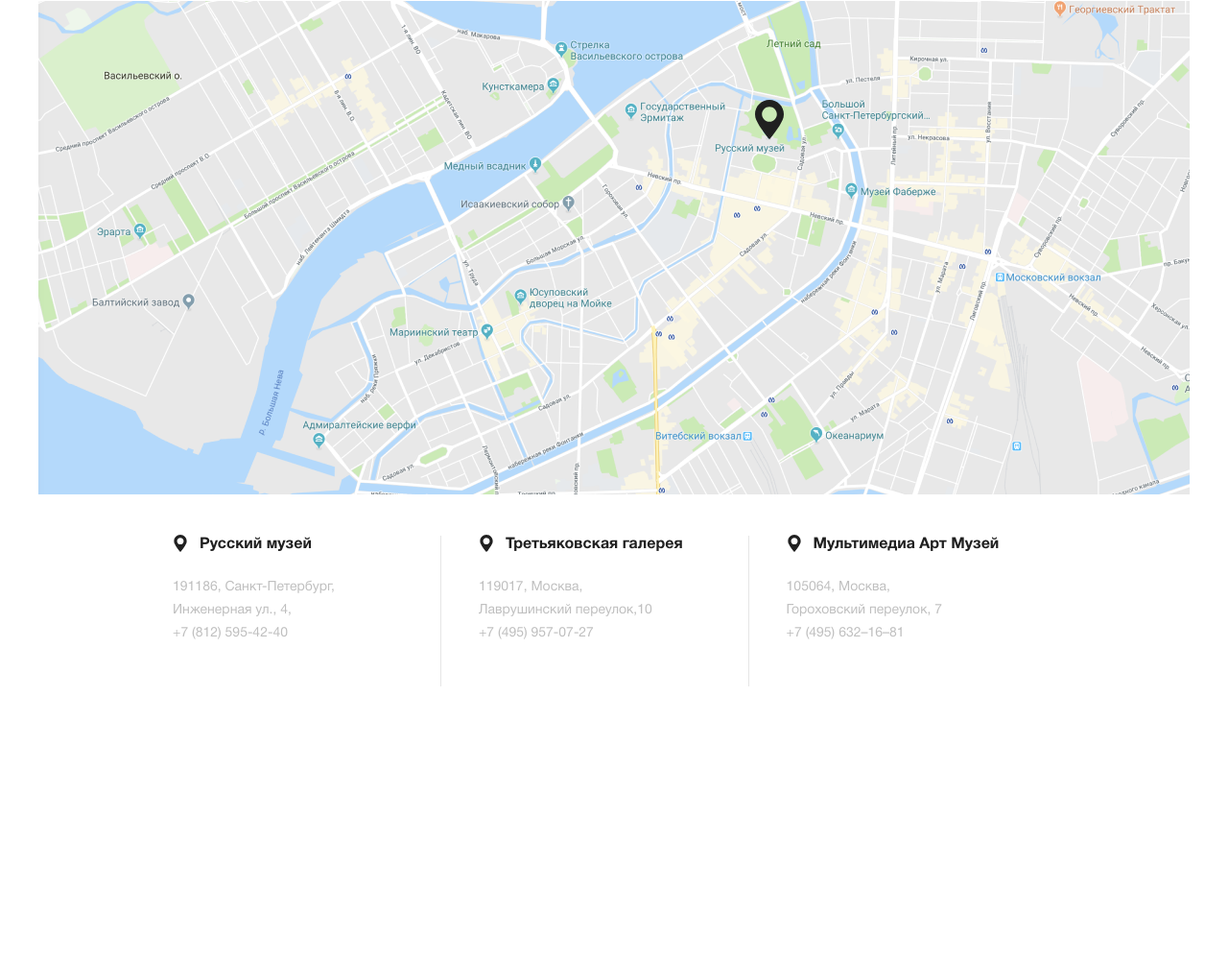
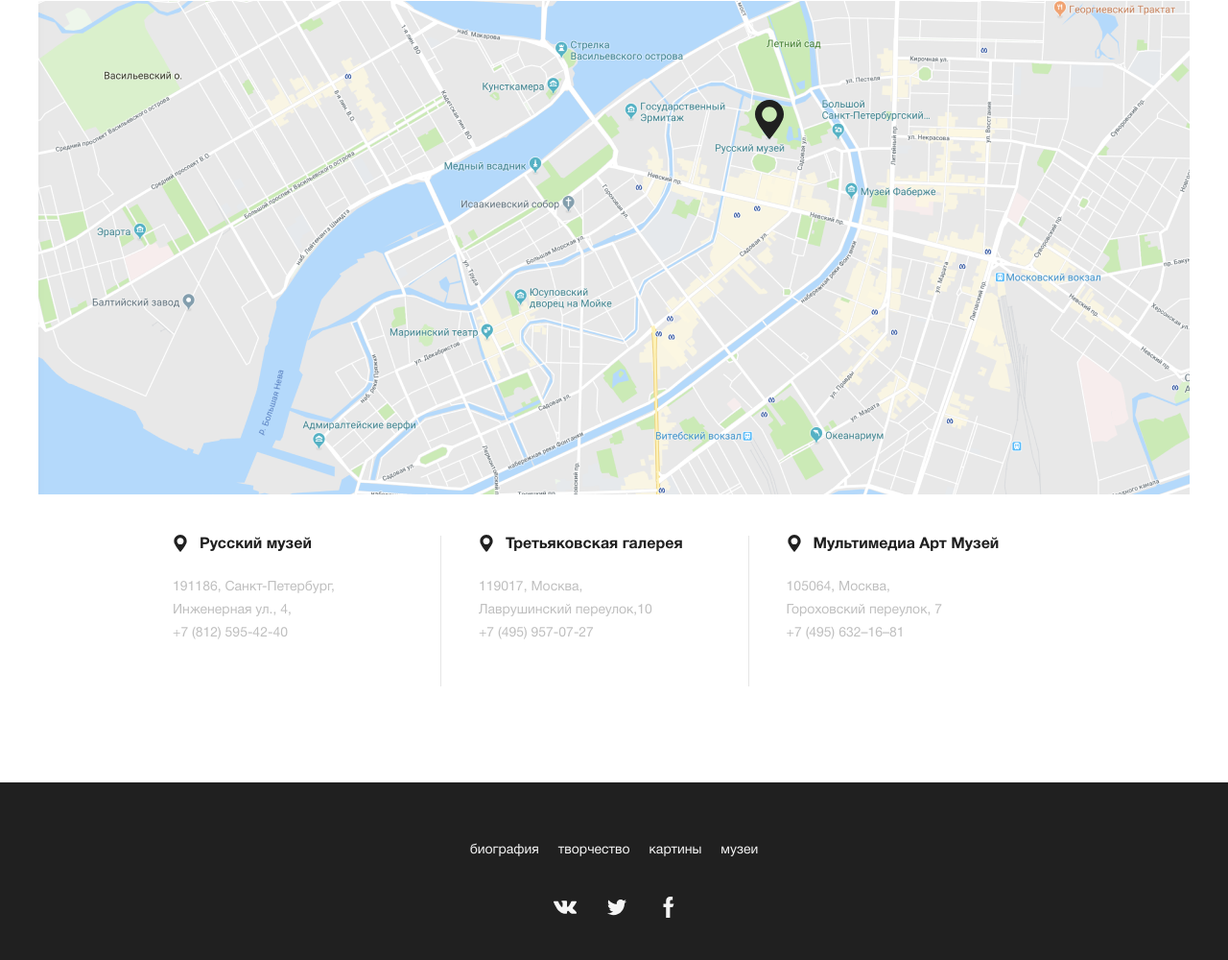
Before and after one commit to Krait5sfg/affinage, a website: page source/index.pug in a window 1280 px wide. Shown: the part 3999-4999 px from the top of the page at 96% size. Before the commit the page ends 4814 px from the top, so only its background shows below. Drawn offline with nearby package versions, Linux system fonts and the light colour scheme; files that its build step writes are made by us from their sources.

Commit message:
Добавляет футер

```diff
--- a/source/index.pug
+++ b/source/index.pug
@@ -28,7 +28,7 @@
       div(class="header__image-block")
         //- block for image
 
-    section(class="biography")
+    section(class="biography" id="biography")
       div(class="biography__wrapper")
         h2(class="biography__title section-title") биография
         ul(class="biography__list")
@@ -54,7 +54,7 @@
           li(class="section-footer__item")
             a(href="https://www.facebook.com/" class="section-footer__link-fb" target="_blank")
 
-    section(class="slider")
+    section(class="slider" id="slider")
       h2(class="visually-hidden") Слайдер с картинами Бориса Кустодиева
       div(class="slider__wrapper")
         div(class="slider__image-title")
@@ -93,7 +93,7 @@
           button(class="slider__button-right")
         a(class="slider__link" href="") все картины
 
-    section(class="creation")
+    section(class="creation" id="creation")
       div(class="creation__wrapper")
         h2(class="creation__title section-title") творчество
         header(class="creation__header") Трудно найти другого живописца, настолько горячо&#160;влюбленного в&#160;провинциальную Россию: самобытную, яркую, удивляющую.
@@ -116,7 +116,7 @@
           li(class="section-footer__item")
             a(href="https://www.facebook.com/" class="section-footer__link-fb" target="_blank")
 
-    section(class="map")
+    section(class="map" id="map")
       h2(class="map__title section-title section-title--map") музеи
       div(class="map__container")
         span(class="map__pin")
@@ -136,4 +136,23 @@
           span(class="map__adress-text") 105064, Москва,
           span(class="map__adress-text") Гороховский переулок, 7
           a(class="map__phone" href="tel:84956321681") +7 (495) 632–16–81
+
+    footer(class="footer")
+      ul(class="footer__list")
+        li(class="footer__item")
+          a(class="footer__link" href="#biography") биография
+        li(class="footer__item")
+          a(class="footer__link" href="#creation") творчество
+        li(class="footer__item")
+          a(class="footer__link" href="#slider") картины
+        li(class="footer__item")
+          a(class="footer__link" href="#map") музеи
+      ul(class="footer__social-link-list")
+        li(class="footer__social-link-item")
+          a(class="footer__social-link footer__social-link--vk"  href="https://vk.com" aria-label="Вконтакте" target="_blank")
+        li(class="footer__social-link-item")
+          a(class="footer__social-link footer__social-link--tw"  href="https://www.twitter.com" aria-label="Twitter" target="_blank")
+        li(class="footer__social-link-item")
+          a(class="footer__social-link footer__social-link--fb" href="https://www.facebook.com" aria-label="Facebook" target="_blank")
+
     script(src="./js/script.min.js")
--- /dev/null
+++ b/source/sass/blocks/footer.scss
@@ -0,0 +1,126 @@
+.footer {
+  padding-top: 40px;
+  padding-bottom: 44px;
+
+  background-color: #202020;
+
+  @media(min-width: $desktop-width) {
+    padding-top: 60px;
+  }
+}
+
+.footer__list,
+.footer__social-link-list {
+  //reset
+  margin: 0;
+  padding: 0;
+  list-style: none;
+}
+
+.footer__list {
+  display: flex;
+  flex-direction: column;
+  align-items: center;
+
+  @media(min-width: $desktop-width) {
+    flex-direction: row;
+    justify-content: center;
+  }
+}
+
+.footer__item {
+  &:nth-child(1n):not(:first-child) {
+    margin-top: 20px;
+  }
+
+  @media(min-width: $desktop-width) {
+    &:nth-child(1n):not(:first-child) {
+      margin-top: 0;
+      margin-left: 20px;
+    }
+  }
+}
+
+.footer__link {
+  font-size: 14px;
+  line-height: 16px;
+  font-family: $helvetica;
+  font-weight: 400;
+  color: #F5F5F5;
+
+  text-decoration: none;
+}
+
+.footer__social-link-list {
+  display: flex;
+  justify-content: center;
+  align-items: center;
+  margin-top: 35px;
+
+  @media(min-width: $desktop-width) {
+    margin-top: 40px;
+  }
+}
+
+.footer__social-link-item {
+  &:nth-child(2) {
+    margin-left: 32px;
+    margin-right: 38px;
+  }
+}
+
+.footer__social-link {
+  position: relative;
+  display: block;
+
+  &--vk{
+    width: 24px;
+    height: 14px;
+
+    &::before{
+      position: absolute;
+      content: "";
+      top: 0;
+      left: 0;
+
+      width: inherit;
+      height: inherit;
+
+      background-image: url("../img/vk-white-icon.svg");
+    }
+  }
+
+  &--tw {
+    width: 20px;
+    height: 18px;
+
+    &::before{
+      position: absolute;
+      content: "";
+      top: 0;
+      left: 0;
+
+      width: inherit;
+      height: inherit;
+
+      background-image: url("../img/tw-white-icon.svg");
+    }
+  }
+
+  &--fb {
+    width: 12px;
+    height: 22px;
+
+    &::before{
+      position: absolute;
+      content: "";
+      top: 0;
+      left: 0;
+
+      width: inherit;
+      height: inherit;
+
+      background-image: url("../img/fb-white-icon.svg");
+    }
+  }
+}
--- a/source/sass/style.scss
+++ b/source/sass/style.scss
@@ -12,3 +12,4 @@
 @import "blocks/slider.scss";
 @import "blocks/creation.scss";
 @import "blocks/map.scss";
+@import "blocks/footer.scss";
```
Also changed, not shown: source/img/fb-white-icon.svg (added), source/img/tw-white-icon.svg (added), source/img/vk-white-icon.svg (added), source/index.html.
